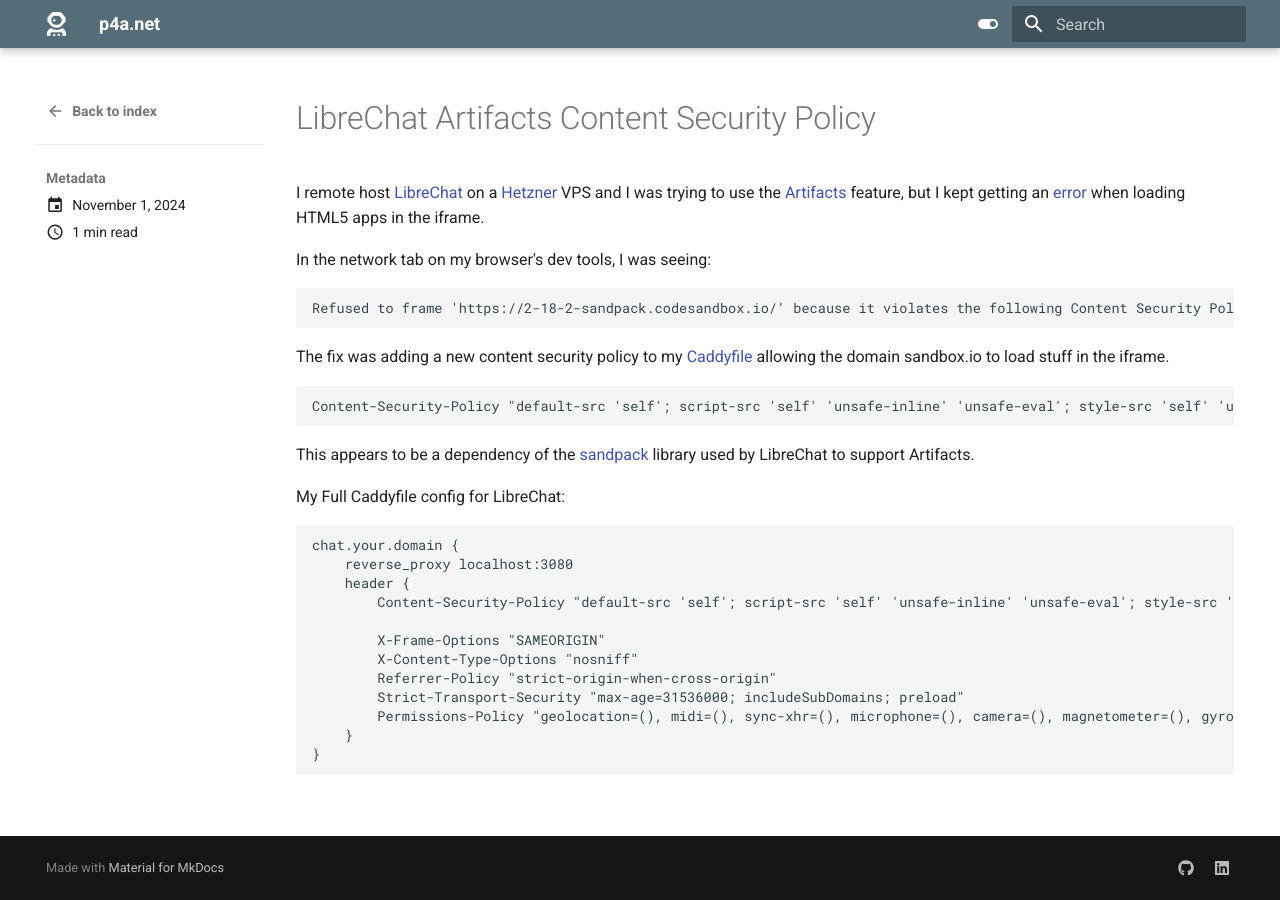
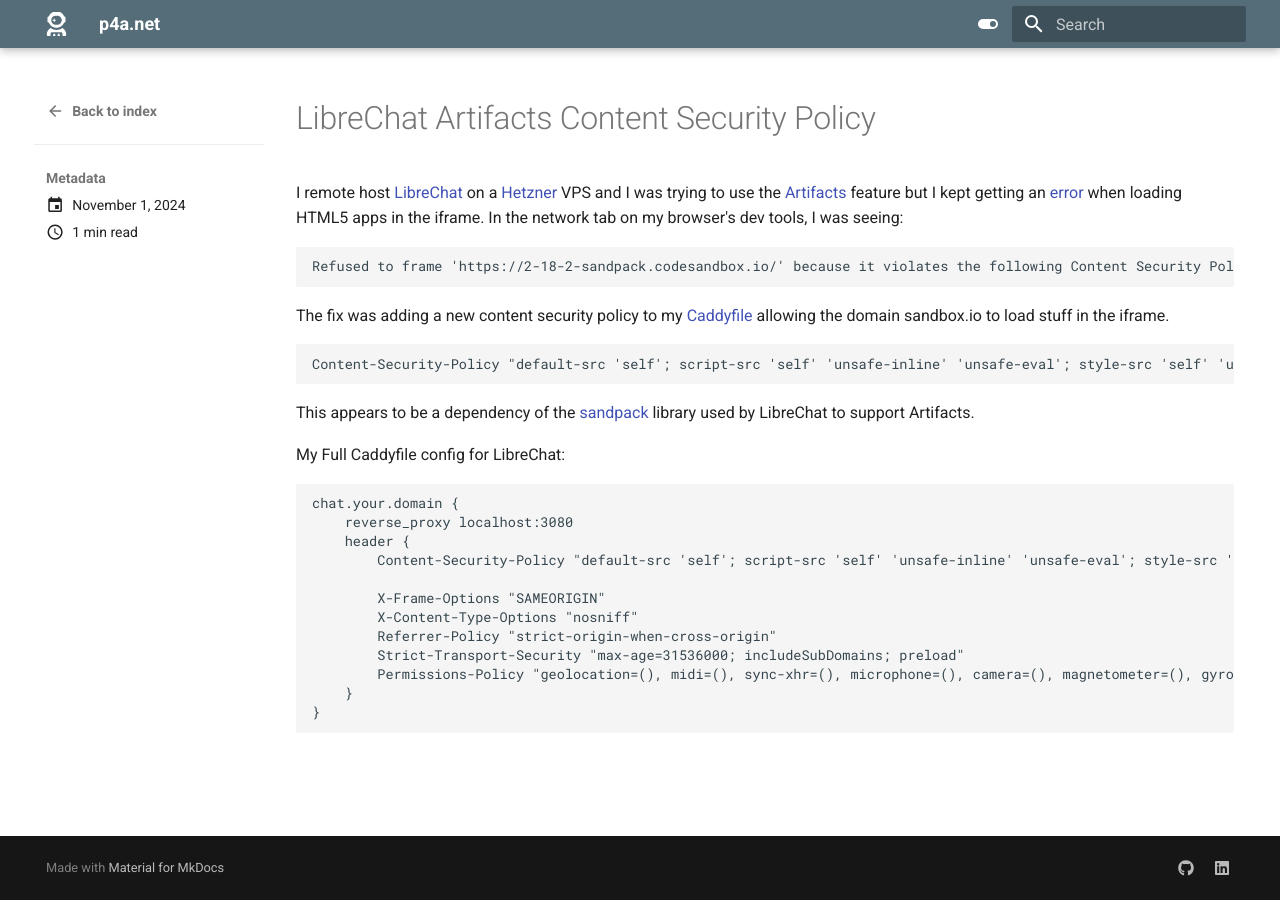
Before and after one commit to seajoshc/p4adotnet, an MkDocs documentation site: the page built from docs/blog/posts/librechat-artifacts-csp.md, in a window 1280 px wide. Built offline with MkDocs 1.6.1 and Material for MkDocs 9.7.7, drawn with Linux system fonts in a browser that asks for light colours.

````diff
--- a/docs/blog/posts/librechat-artifacts-csp.md
+++ b/docs/blog/posts/librechat-artifacts-csp.md
@@ -5,9 +5,7 @@ date:
 
 # LibreChat Artifacts Content Security Policy
 
-I remote host [LibreChat](https://github.com/danny-avila/LibreChat) on a [Hetzner](https://www.hetzner.com/cloud/) VPS and I was trying to use the [Artifacts](https://www.librechat.ai/docs/user_guides/artifacts) feature, but I kept getting an [error](https://chatgpt.com/share/6725a275-0934-8006-aca3-b2d44cb23d34) when loading HTML5 apps in the iframe.
-
-In the network tab on my browser's dev tools, I was seeing:
+I remote host [LibreChat](https://github.com/danny-avila/LibreChat) on a [Hetzner](https://www.hetzner.com/cloud/) VPS and I was trying to use the [Artifacts](https://www.librechat.ai/docs/user_guides/artifacts) feature but I kept getting an [error](https://chatgpt.com/share/6725a275-0934-8006-aca3-b2d44cb23d34) when loading HTML5 apps in the iframe. In the network tab on my browser's dev tools, I was seeing:
 
 ```
 Refused to frame 'https://2-18-2-sandpack.codesandbox.io/' because it violates the following Content Security Policy directive: "default-src 'self'". Note that 'frame-src' was not explicitly set, so 'default-src' is used as a fallback.
````
